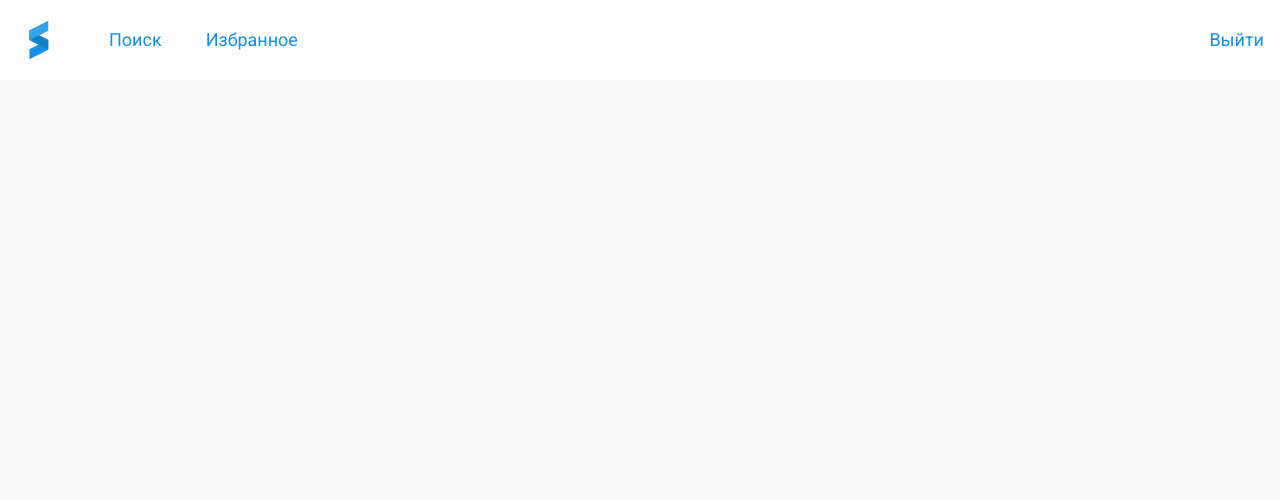
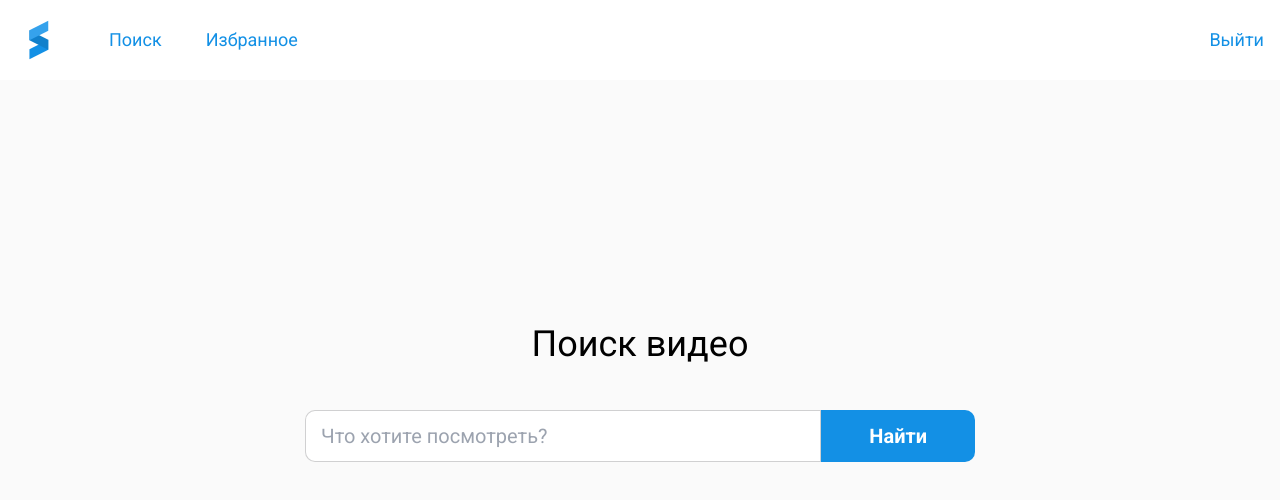
Before and after one commit to varensev/search-youtube-video, a React (Vite) app: page / in a window 1280 px wide. Shown: the top 500 px of the page. Built offline with nearby package versions, Linux system fonts and the light colour scheme.

Commit message:
feat:  input-search

```diff
--- /dev/null
+++ b/src/components/search/index.tsx
@@ -0,0 +1,3 @@
+import {Search} from "./ui/search"
+
+export {Search}
--- /dev/null
+++ b/src/components/search/ui/search.tsx
@@ -0,0 +1,18 @@
+import {FC} from 'react';
+import styles from "./search.module.scss"
+import {classNames} from "../../../shared/lib/class-names";
+import {InputSearch} from "../../../shared/ui/components/input-search/input-search";
+interface SearchProps {
+
+}
+
+const Search: FC<SearchProps> = () => {
+    return (
+        <div className={classNames(styles.Search,{} , ["container"])}>
+            <p>Поиск видео</p>
+            <InputSearch/>
+        </div>
+    );
+};
+
+export {Search};
--- a/src/pages/main/ui/main.tsx
+++ b/src/pages/main/ui/main.tsx
@@ -1,10 +1,12 @@
 import {Header} from "../../../components/header";
+import {Search} from "../../../components/search";
 
 const Main = () => {
 
     return (
         <div>
-           <Header/>
+            <Header/>
+            <Search/>
         </div>
     );
 };
--- /dev/null
+++ b/src/shared/ui/components/input-search/input-search.tsx
@@ -0,0 +1,12 @@
+import styles from "./input-search.module.scss"
+
+const InputSearch = () => {
+    return (
+        <form className={styles.containerInput}>
+            <input type="text" placeholder="Что хотите посмотреть?"/>
+            <button type="submit">Найти</button>
+        </form>
+    );
+};
+
+export {InputSearch};
```
